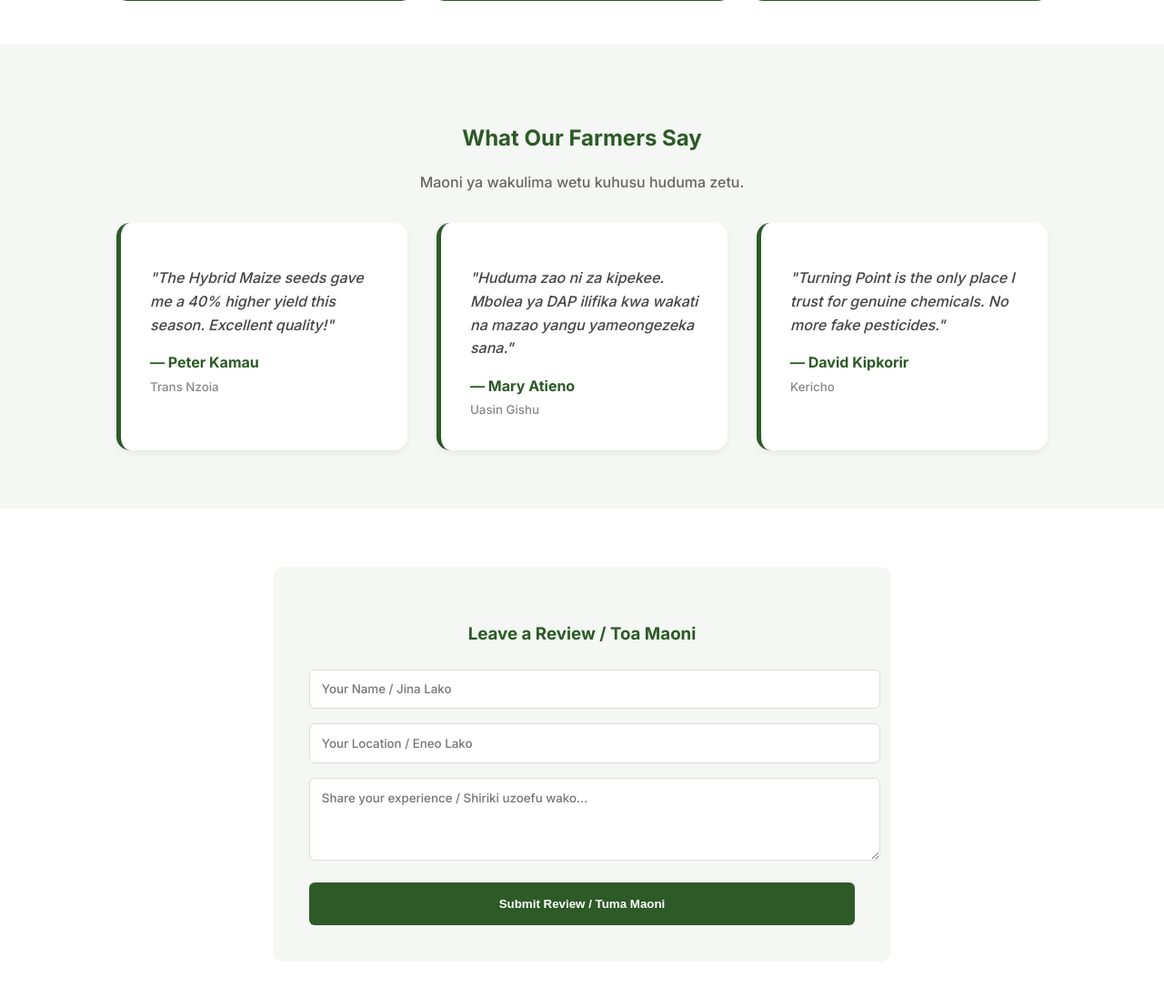
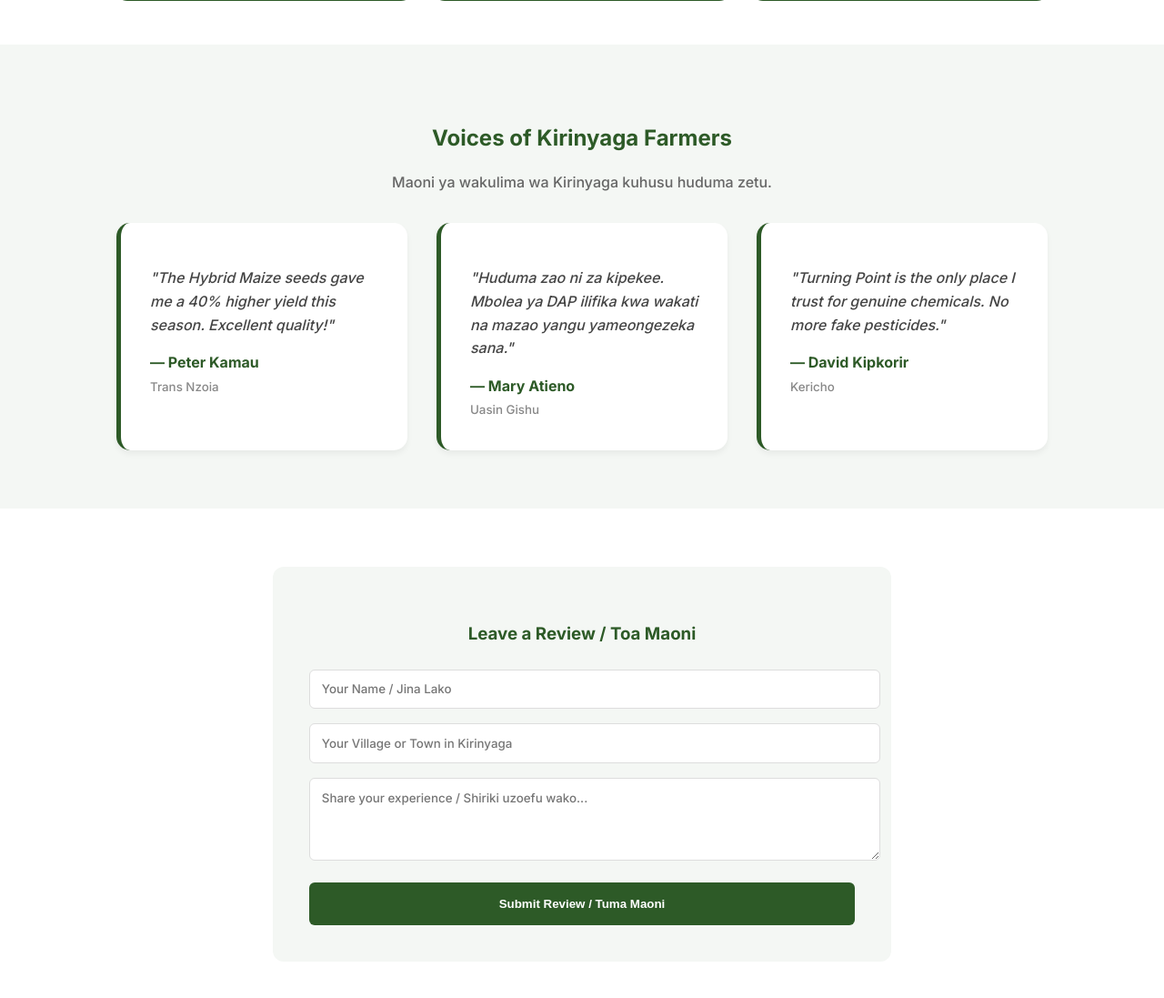
Before and after one commit to macfeighbitange1-dot/turning_point_agrovet, a Flask app: page / in a window 1280 px wide. Shown: the part 1593-2690 px from the top of the page at 91% size. Run offline with Flask 3, Linux system fonts and the light colour scheme; data comes from the database, SQL or seed files in the repository.

Commit message:
UI: Localized Hero and Testimonial headers for Kirinyaga County

```diff
--- a/templates/index.html
+++ b/templates/index.html
@@ -29,6 +29,7 @@
         filter: brightness(1.1);
     }
 
+    /* Optimized slide delays for smooth transitions */
     .slide:nth-child(1) {
         background-image: url('https://images.unsplash.com/photo-1536330491564-c39c20077c9a?q=80&w=2000');
         animation-delay: 0s;
@@ -95,9 +96,9 @@
     </div>
     <div class="hero-overlay"></div>
     <div class="hero-content">
-        <h1>Modern Solutions for Modern Farmers</h1>
-        <p>Empowering the agricultural community with science-backed products.</p>
-        <button class="cta-btn" onclick="document.querySelector('.product-grid').scrollIntoView({behavior: 'smooth'})">View Our Catalog</button>
+        <h1>Empowering Kirinyaga's Modern Farmers</h1>
+        <p>Providing Mwea, Kerugoya, and Kutus with science-backed agricultural solutions.</p>
+        <button class="cta-btn" onclick="document.querySelector('.product-grid').scrollIntoView({behavior: 'smooth'})">Explore Our Catalog</button>
     </div>
 </section>
 
@@ -139,8 +140,8 @@
 </section>
 
 <section class="testimonials-section">
-    <h2 style="color: var(--primary); margin-bottom: 10px;">What Our Farmers Say</h2>
-    <p style="color: #666;">Maoni ya wakulima wetu kuhusu huduma zetu.</p>
+    <h2 style="color: var(--primary); margin-bottom: 10px;">Voices of Kirinyaga Farmers</h2>
+    <p style="color: #666;">Maoni ya wakulima wa Kirinyaga kuhusu huduma zetu.</p>
 
     <div class="testimonial-grid">
         {% if reviews %}
@@ -153,14 +154,9 @@
             {% endfor %}
         {% else %}
             <div class="testimonial-card">
-                <p>"The Hybrid Maize seeds gave me a 40% higher yield this season compared to last year. Excellent quality!"</p>
-                <span>— Peter Kamau</span>
-                <small>Trans Nzoia County</small>
-            </div>
-            <div class="testimonial-card">
-                <p>"Huduma zao ni za kipekee. Mbolea ya DAP ilifika kwa wakati na mazao yangu yameongezeka sana."</p>
-                <span>— Mary Atieno</span>
-                <small>Uasin Gishu County</small>
+                <p>"Turning Point Agrovet is the most trusted partner for farmers in Kirinyaga."</p>
+                <span>— Turning Point Team</span>
+                <small>Kerugoya Town</small>
             </div>
         {% endif %}
     </div>
@@ -171,7 +167,7 @@
         <h3 style="text-align: center; color: var(--primary); margin-bottom: 1.5rem;">Leave a Review / Toa Maoni</h3>
         <form action="{{ url_for('submit_review') }}" method="POST">
             <input type="text" name="name" placeholder="Your Name / Jina Lako" required>
-            <input type="text" name="location" placeholder="Your Location / Eneo Lako" required>
+            <input type="text" name="location" placeholder="Your Village or Town in Kirinyaga" required>
             <textarea name="review" rows="4" placeholder="Share your experience / Shiriki uzoefu wako..." required></textarea>
             <button type="submit">Submit Review / Tuma Maoni</button>
         </form>
```
